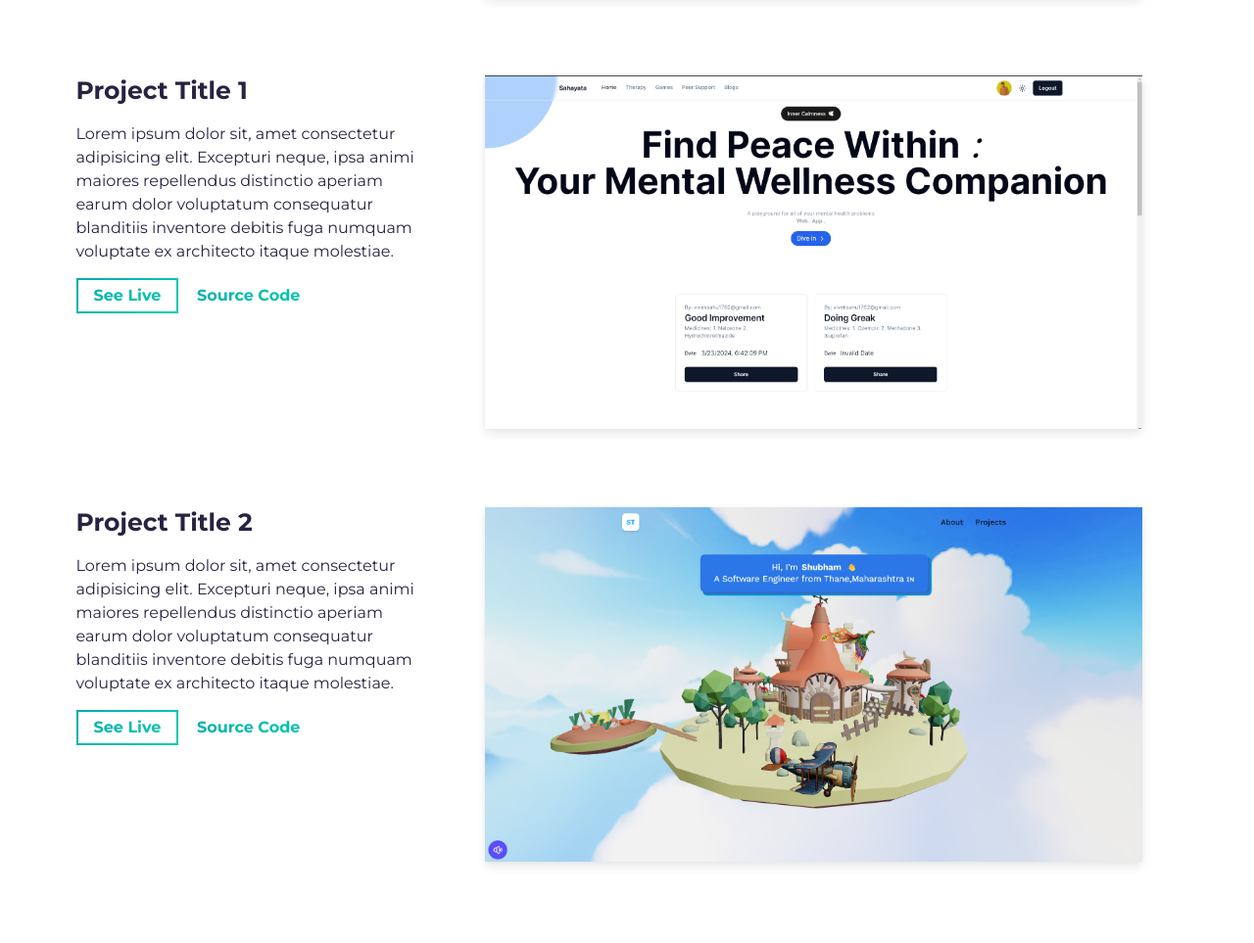
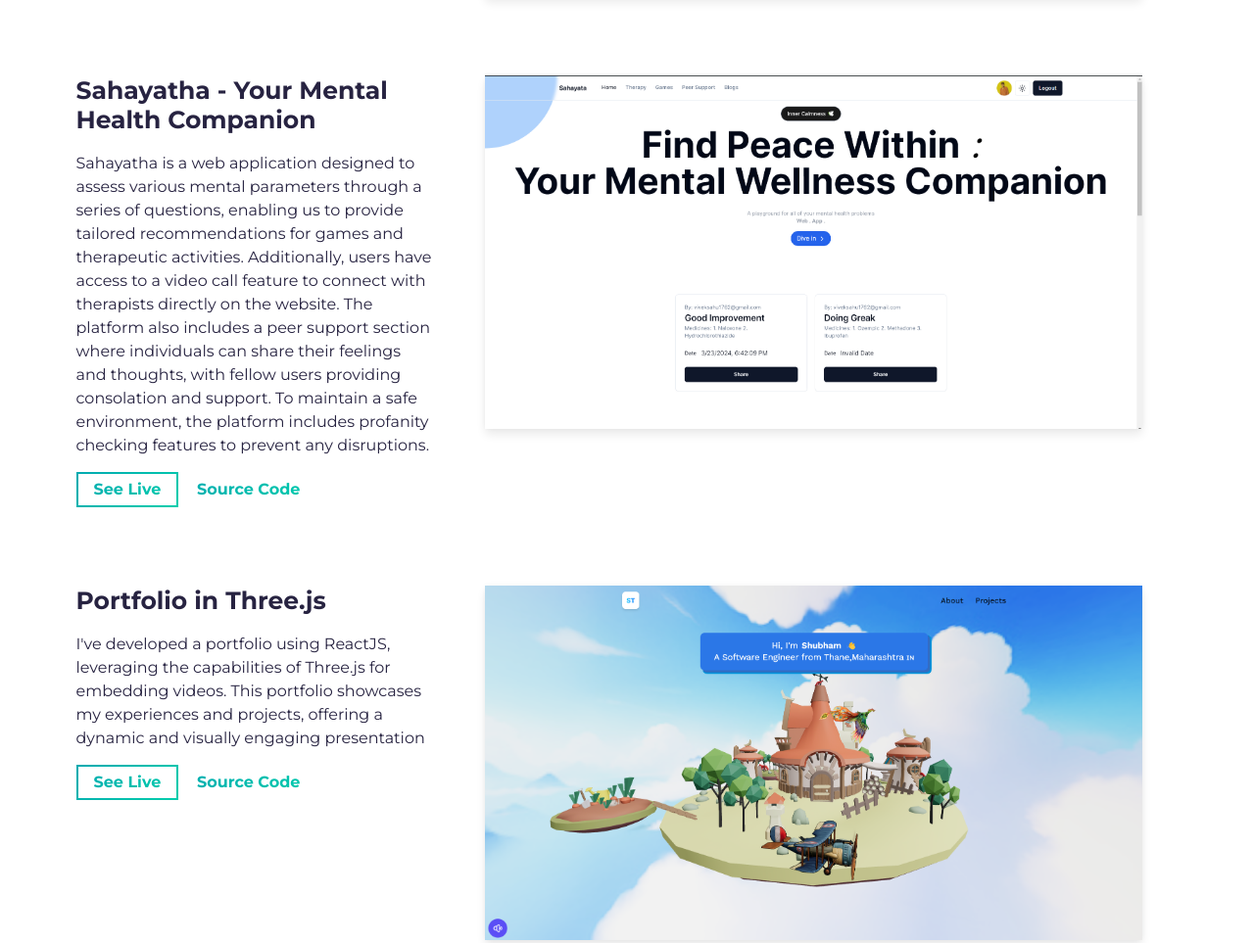
Before and after one commit to DevJSter/simplefolio, a website built with Parcel: page src/index.html in a window 1280 px wide. Shown: the part 1804-2767 px from the top of the page at 98% size. Built offline with nearby package versions, Linux system fonts and the light colour scheme.

Commit message:
minor changhes

```diff
--- a/src/index.html
+++ b/src/index.html
@@ -72,9 +72,11 @@
                 development in 2021. I have worked on some projects and I am
                 currently working on some projects. I am a student of B.Tech
                 Computer Science Engineering.
+              </p>
+
               <p class="about-wrapper__info-text">
-                My hobbies include coding, reading, Chanting and watching some anime
-                series. I also love travelling and exploring new places.
+                My hobbies include coding, reading, Chanting and watching some
+                anime series. I also love travelling and exploring new places.
               </p>
               <span class="d-flex mt-3">
                 <a
@@ -106,10 +108,12 @@
                 <h3 class="project-wrapper__text-title">Campus Connect</h3>
                 <div>
                   <p class="mb-4">
-                    Build a User Interactive WebApp for the Campus Recruitment at our college.
-                    In this user/students can Learn the industry based techs and also can apply for the job using our portal
-                    They can predict if they can be placed or not using our placement prediction Feature which was trained upon real world inputs
-
+                    Build a User Interactive WebApp for the Campus Recruitment
+                    at our college. In this user/students can Learn the industry
+                    based techs and also can apply for the job using our portal
+                    They can predict if they can be placed or not using our
+                    placement prediction Feature which was trained upon real
+                    world inputs
                   </p>
                 </div>
                 <a
@@ -156,21 +160,27 @@
           <div class="row">
             <div class="col-lg-4 col-sm-12">
               <div class="project-wrapper__text load-hidden">
-                <h3 class="project-wrapper__text-title">Project Title 1</h3>
+                <h3 class="project-wrapper__text-title">Sahayatha - Your Mental Health Companion</h3>
                 <div>
                   <p class="mb-4">
-                    Lorem ipsum dolor sit, amet consectetur adipisicing elit.
-                    Excepturi neque, ipsa animi maiores repellendus distinctio
-                    aperiam earum dolor voluptatum consequatur blanditiis
-                    inventore debitis fuga numquam voluptate ex architecto
-                    itaque molestiae.
+                    Sahayatha is a web application designed to assess various
+                    mental parameters through a series of questions, enabling us
+                    to provide tailored recommendations for games and
+                    therapeutic activities. Additionally, users have access to a
+                    video call feature to connect with therapists directly on
+                    the website. The platform also includes a peer support
+                    section where individuals can share their feelings and
+                    thoughts, with fellow users providing consolation and
+                    support. To maintain a safe environment, the platform
+                    includes profanity checking features to prevent any
+                    disruptions.
                   </p>
                 </div>
                 <a
                   rel="noreferrer"
                   target="_blank"
                   class="cta-btn cta-btn--hero"
-                  href="#!"
+                  href="https://hacksparrow.vercel.app"
                 >
                   See Live
                 </a>
@@ -178,7 +188,7 @@
                   rel="noreferrer"
                   target="_blank"
                   class="cta-btn text-color-main"
-                  href="#!"
+                  href="https://github.com/500-Team-Not-Found/hacksparrow"
                 >
                   Source Code
                 </a>
@@ -210,21 +220,22 @@
           <div class="row">
             <div class="col-lg-4 col-sm-12">
               <div class="project-wrapper__text load-hidden">
-                <h3 class="project-wrapper__text-title">Project Title 2</h3>
+                <h3 class="project-wrapper__text-title">
+                  Portfolio in Three.js
+                </h3>
                 <div>
                   <p class="mb-4">
-                    Lorem ipsum dolor sit, amet consectetur adipisicing elit.
-                    Excepturi neque, ipsa animi maiores repellendus distinctio
-                    aperiam earum dolor voluptatum consequatur blanditiis
-                    inventore debitis fuga numquam voluptate ex architecto
-                    itaque molestiae.
+                    I've developed a portfolio using ReactJS, leveraging the
+                    capabilities of Three.js for embedding videos. This
+                    portfolio showcases my experiences and projects, offering a
+                    dynamic and visually engaging presentation
                   </p>
                 </div>
                 <a
                   rel="noreferrer"
                   target="_blank"
                   class="cta-btn cta-btn--hero"
-                  href="#!"
+                  href="https://devshubham-portfolio.vercel.app"
                 >
                   See Live
                 </a>
@@ -232,7 +243,7 @@
                   rel="noreferrer"
                   target="_blank"
                   class="cta-btn text-color-main"
-                  href="#!"
+                  href="https://github.com/devjster/portfolio"
                 >
                   Source Code
                 </a>
@@ -289,13 +300,25 @@
           <i class="fa fa-angle-up fa-2x" aria-hidden="true"></i>
         </a>
         <div class="social-links">
-          <a rel="noreferrer" href="https://twitter.com/DevTShubham" target="_blank">
+          <a
+            rel="noreferrer"
+            href="https://twitter.com/DevTShubham"
+            target="_blank"
+          >
             <i class="fa fa-twitter fa-inverse"></i>
           </a>
-          <a rel="noreferrer" href="https://linkedin.com/in/DevTShubham" target="_blank">
+          <a
+            rel="noreferrer"
+            href="https://linkedin.com/in/DevTShubham"
+            target="_blank"
+          >
             <i class="fa fa-linkedin fa-inverse"></i>
           </a>
-          <a rel="noreferrer" href="https://github.com/devjster" target="_blank">
+          <a
+            rel="noreferrer"
+            href="https://github.com/devjster"
+            target="_blank"
+          >
             <i class="fa fa-github fa-inverse"></i>
           </a>
         </div>
@@ -305,10 +328,10 @@
         <p class="footer__text">
           © 2024 - Copyrights Claimed by
           <a rel="noreferrer" href="https://github.com/devjster" target="_blank"
-            >Shubham </a
-          >
+            >Shubham
+          </a>
         </p>
-      <!--    <p class="mt-3 pt-3">
+        <!--    <p class="mt-3 pt-3">
           <a
             rel="noreferrer"
             class="github-button"
```
